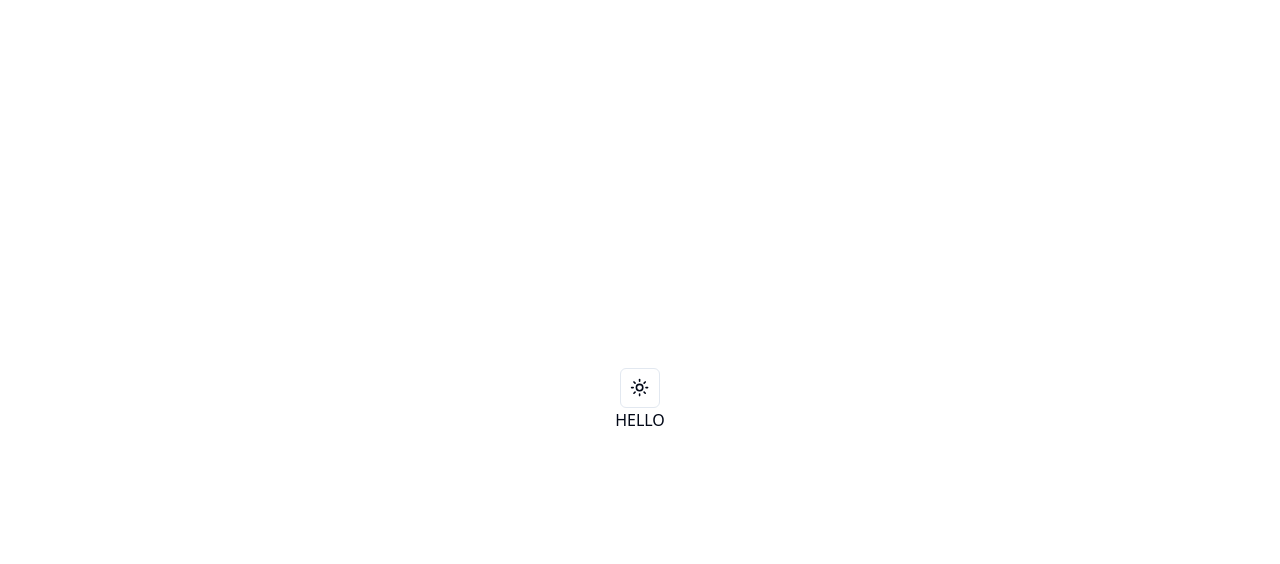
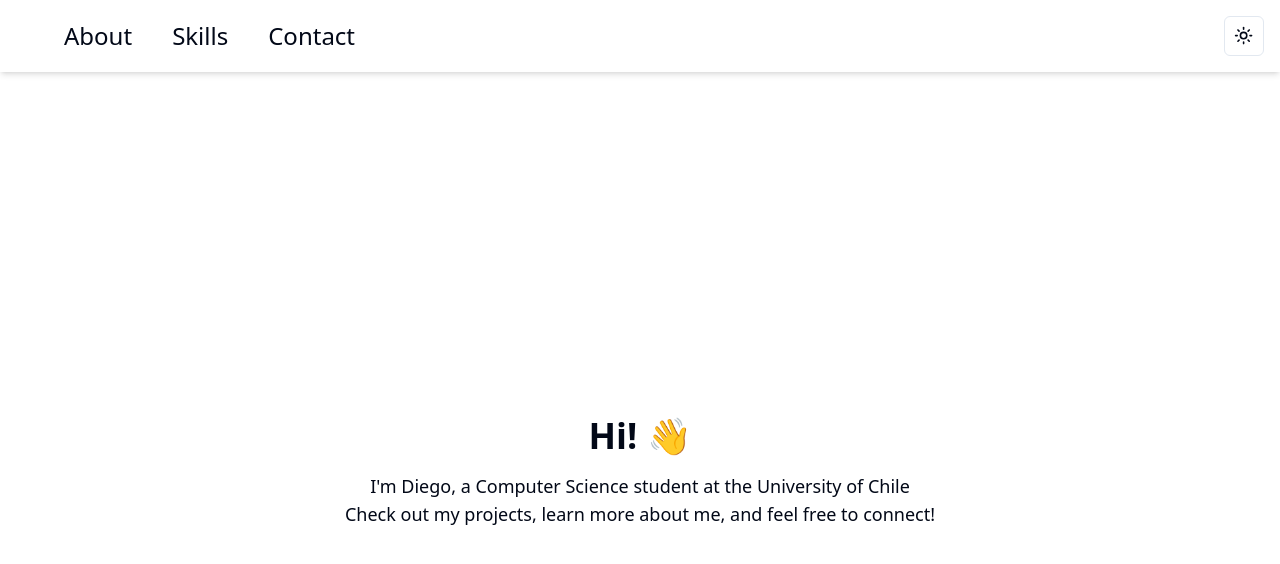
Before and after one commit to dpizarrow/personal-site, a Next.js app: page / in a window 1280 px wide. Shown: the top 564 px of the page. Built offline with nearby package versions, Linux system fonts and the light colour scheme.

Commit message:
feat: add site routes

```diff
--- /dev/null
+++ b/src/app/about/page.tsx
@@ -0,0 +1,7 @@
+export default function About() {
+  return (
+    <div className="flex flex-col justify-center items-center h-screen text-2xl">
+      Coming soon!
+    </div>
+  );
+}
--- /dev/null
+++ b/src/app/contact/page.tsx
@@ -0,0 +1,7 @@
+export default function Contact() {
+  return (
+    <div className="flex flex-col justify-center items-center h-screen text-2xl">
+      Coming soon!
+    </div>
+  );
+}
--- a/src/app/layout.tsx
+++ b/src/app/layout.tsx
@@ -3,6 +3,7 @@ import { Inter } from "next/font/google";
 import "./globals.css";
 
 import { ThemeProvider } from "@/components/theme-provider";
+import Navbar from "@/components/nav/Navbar";
 
 const inter = Inter({ subsets: ["latin"] });
 
@@ -27,6 +28,7 @@ export default function RootLayout({
             enableSystem
             disableTransitionOnChange
           >
+            <Navbar />
             {children}
           </ThemeProvider>
         </body>
--- a/src/app/page.tsx
+++ b/src/app/page.tsx
@@ -3,9 +3,14 @@ import ModeToggle from "@/components/ModeToggle";
 
 export default function Home() {
   return (
-    <div className="flex flex-col items-center justify-center min-h-screen py-2">
-      <ModeToggle />
-      HELLO
+    <div className="flex flex-col justify-center items-center h-screen">
+      <h1 className="text-4xl font-bold">Hi! 👋</h1>
+      <p className="text-lg mt-4">
+        I&apos;m Diego, a Computer Science student at the University of Chile
+      </p>
+      <p className="text-lg">
+        Check out my projects, learn more about me, and feel free to connect!
+      </p>
     </div>
   );
 }
--- /dev/null
+++ b/src/app/skills/page.tsx
@@ -0,0 +1,7 @@
+export default function Skills() {
+  return (
+    <div className="flex flex-col justify-center items-center h-screen text-2xl">
+      Coming soon!
+    </div>
+  );
+}
--- /dev/null
+++ b/src/components/nav/Navbar.tsx
@@ -0,0 +1,39 @@
+"use client";
+
+import Link from "next/link";
+import ModeToggle from "@/components/ModeToggle";
+import { usePathname } from "next/navigation";
+
+export default function Navbar() {
+  const pathname = usePathname();
+
+  return (
+    <nav className="flex justify-between items-center p-4 shadow-md">
+      <div className="flex gap-10 ml-12">
+        {pathname !== "/" && (
+          <Link href="/">
+            <p className="hover:text-gray-500 transition-colors text-2xl">
+              Home
+            </p>
+          </Link>
+        )}
+        <Link href="/about">
+          <p className="text-2xl hover:text-gray-500 transition-colors">
+            About
+          </p>
+        </Link>
+        <Link href="/skills">
+          <p className="text-2xl hover:text-gray-500 transition-colors">
+            Skills
+          </p>
+        </Link>
+        <Link href="/contact">
+          <p className="text-2xl hover:text-gray-500 transition-colors">
+            Contact
+          </p>
+        </Link>
+      </div>
+      <ModeToggle />
+    </nav>
+  );
+}
```
